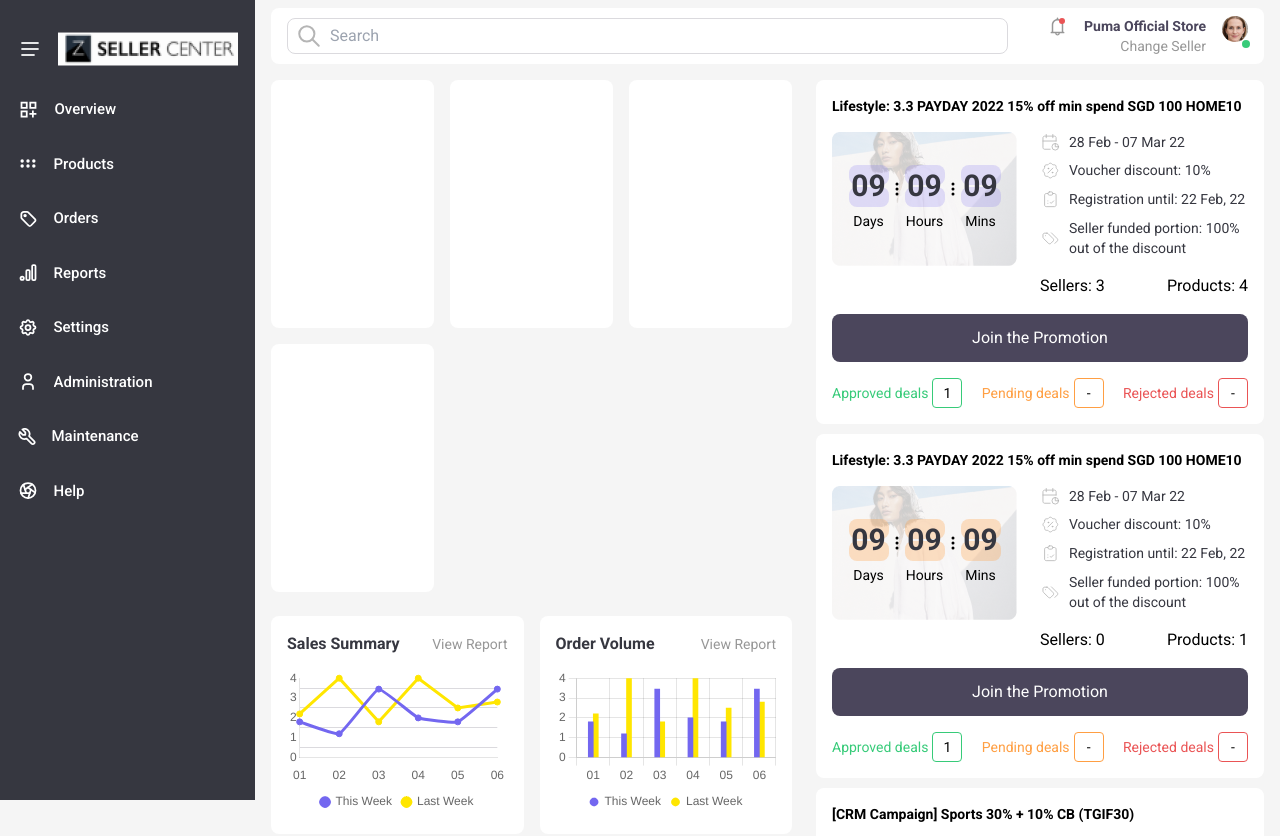
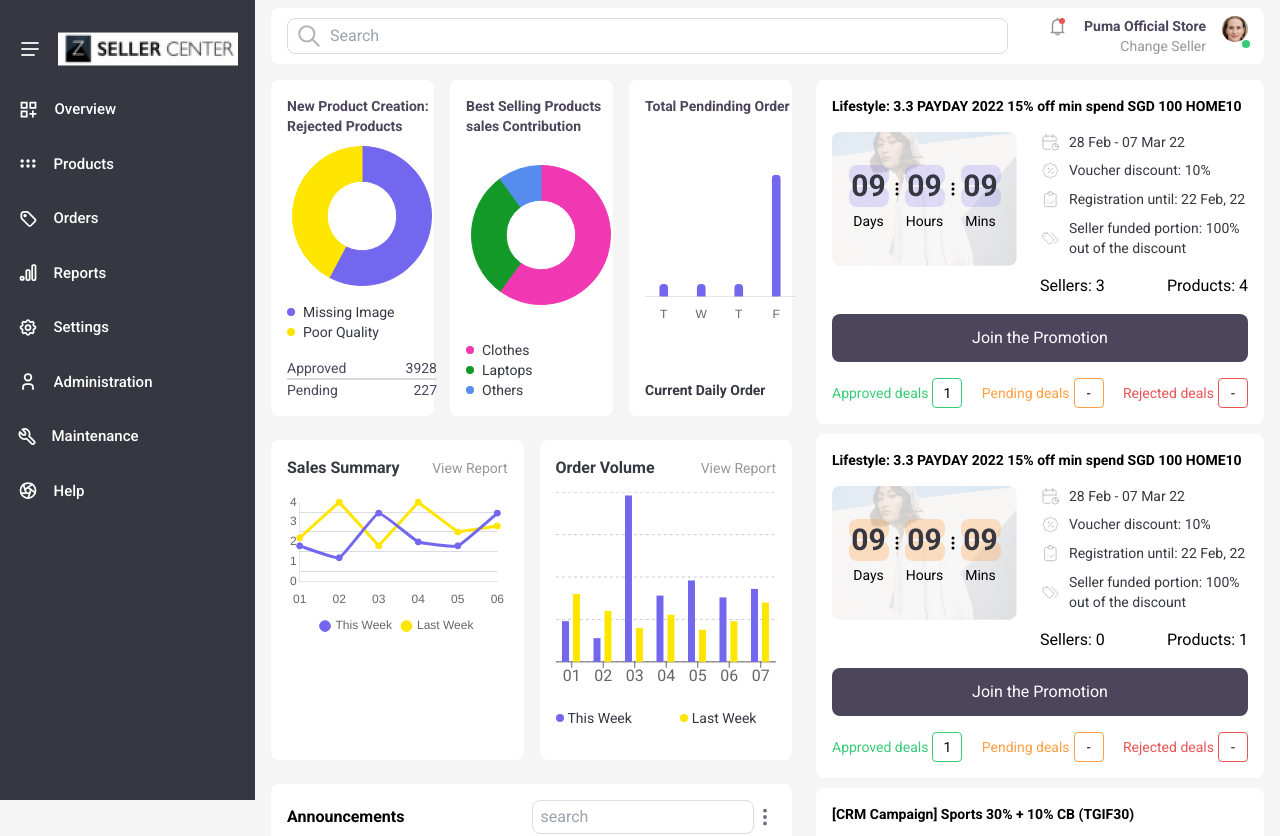
Before and after one commit to Ismat27/responsive_dashboard, a React (Vite) app: page / in a window 1280 px wide. Shown: the top 836 px of the page. Built offline with nearby package versions, Linux system fonts and the light colour scheme.

Commit message:
update page content

```diff
--- a/src/pages/DashboardHome.tsx
+++ b/src/pages/DashboardHome.tsx
@@ -1,9 +1,12 @@
 import DashboardLayout from "../components/DashboardLayout";
 import Promotions from "../components/Promotions";
 import Summary from "../charts/Summary";
-import OrderVoume from "../charts/OrderVolume";
 import Announcements from "../components/Announcements";
 import { announcements_data } from "../data/announcements";
+import SellingProducts from "../charts/SellingProducts";
+import NewProductRejection from "../charts/NewProduct";
+import Order from "../charts/Order";
+import PendingOrders from "../charts/PendingOrders";
 
 const DashboardHome = () => {
   return (
@@ -11,15 +14,14 @@
       <div className="px-2 py-4 lg:px-4 max-w-[1536px]">
         <div className="grid grid-cols-1 gap-y-8 items-start lg:grid-cols-dashboardLayout lg:gap-6 justify-between">
           <div className="order-2 lg:-order-1">
-            <div className="grid gap-4 grid-cols-2 md:grid-cols-3 lg:grid-cols-2 xl:grid-cols-3 1.5xl:grid-cols-4">
-              <div className="bg-white rounded-lg h-[248px]"></div>
-              <div className="bg-white rounded-lg h-[248px]"></div>
-              <div className="bg-white rounded-lg h-[248px]"></div>
-              <div className="bg-white rounded-lg h-[248px]"></div>
+            <div className="grid gap-4 grid-cols-2 md:grid-cols-3 lg:grid-cols-2 xl:grid-cols-3 1.5xl:grid-cols-3">
+              <NewProductRejection />
+              <SellingProducts />
+              <PendingOrders />
             </div>
-            <div className="my-6  grid gap-4 md:grid-cols-2 items-start">
+            <div className="my-6 grid gap-4 md:grid-cols-2 items-start">
               <Summary />
-              <OrderVoume />
+              <Order />
             </div>
             <Announcements data={announcements_data} />
           </div>
```
